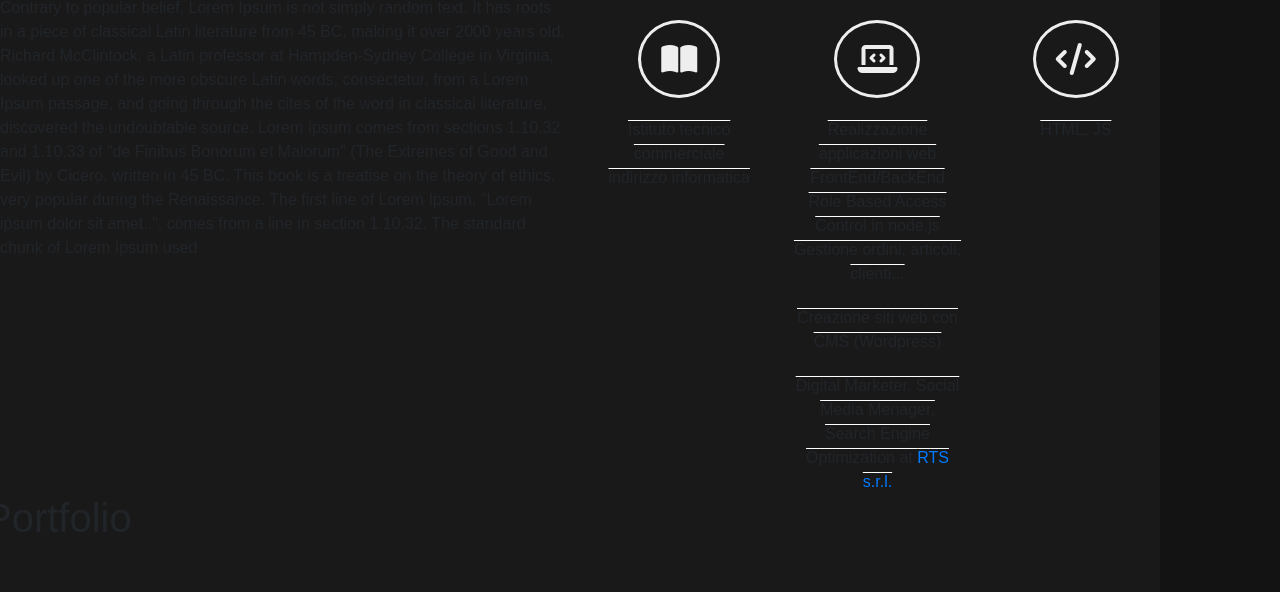
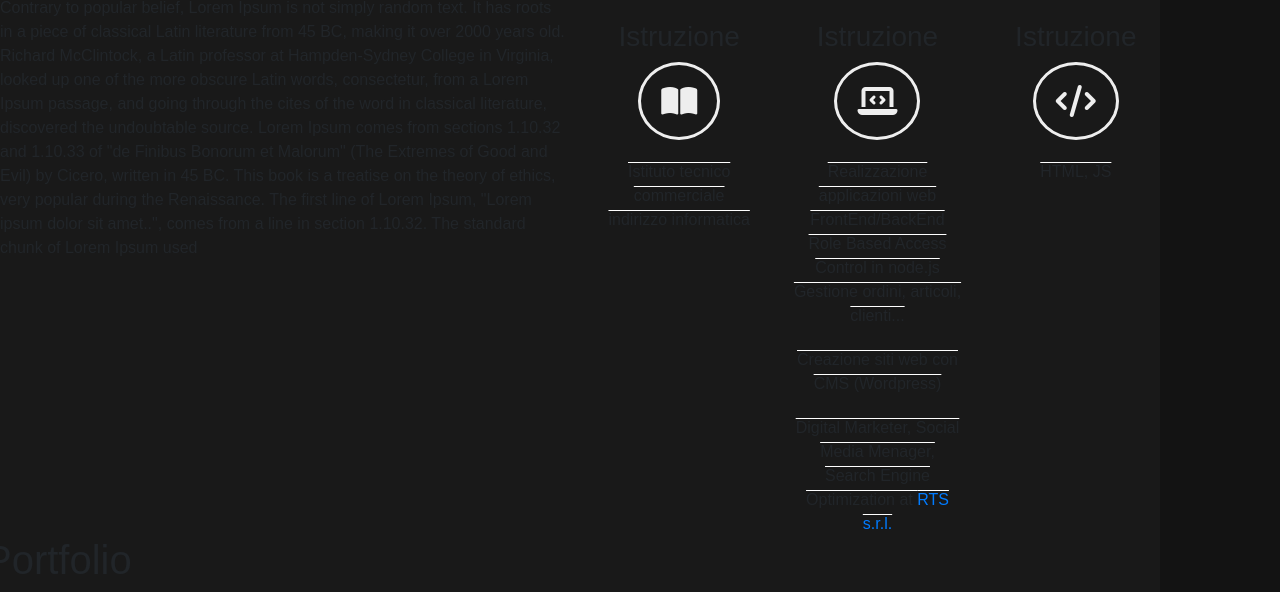
Before and after one commit to ripa001/ripa001.github.io, a Jekyll site: the page built from index.html, in a window 1280 px wide and 900 px high, scrolled down 596 px, cut to the strip 308-900 px from the top of the window. Built offline with Jekyll 4.4.1, drawn with Linux system fonts in a browser that asks for light colours; nearby versions of some CDN libraries; some web fonts are replaced; before the commit the page ends 1454 px from its top, so only the background shows below that.

Commit message:
Update index.html

```diff
--- a/index.html
+++ b/index.html
@@ -33,12 +33,14 @@ title: Davide Ripanucci
   <div class="col-md-6"><br>
       <div class="row">
    <div class="col-md-4 text-center">
+    <h3>Istruzione</h3>
     <span class="icon"><i class="fas fa-book-open fa-2x"></i></span>
     <span class="scheme">
       <div class="item-scheme">Istituto tecnico commerciale<br>indirizzo informatica</div>
     </span>
   </div>
   <div class="col-md-4 text-center">
+      <h3>Istruzione</h3>
     <span class="icon"><i class="fas fa-laptop-code fa-2x"></i></span>
 
     <div class="scheme">
@@ -56,6 +58,7 @@ title: Davide Ripanucci
   </div>
  </div>
       <div class="col-md-4 text-center">
+          <h3>Istruzione</h3>
     <span class="icon"><i class="fas fa-code fa-2x"></i></span>
     <div class="scheme">
       <div class="item-scheme">HTML, JS</div>
```
